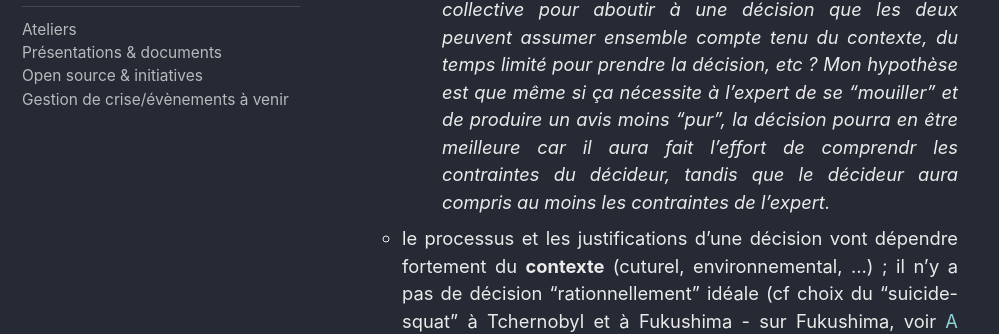
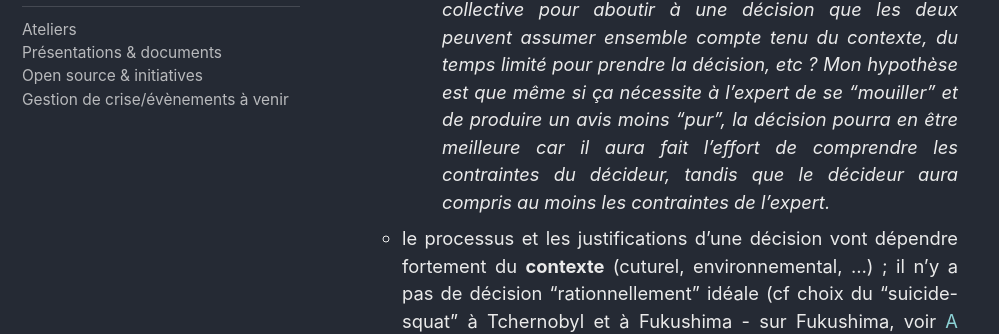
Before and after one commit to ccloquet/ccloquet.github.io, a Jekyll site: the page built from _posts/2019-10-11-IMDR.md, in a window 1280 px wide and 900 px high, scrolled down 891 px. Shown: the part 372-706 px from the top of the window, without its empty margins (0-999 px from the left). Built offline with Jekyll 4.4.1, drawn with Linux system fonts in a browser that asks for light colours; cached includes are drawn as plain includes; some of the changed text lies outside the part shown.

Commit message:
Update 2019-10-11-IMDR.md

```diff
--- a/_posts/2019-10-11-IMDR.md
+++ b/_posts/2019-10-11-IMDR.md
@@ -17,7 +17,7 @@ Alors, en vrac :
 	- en situation de crise, **leur donner un temps limité** pour rendre leur décision : "quelle que soit la température idéale de cuisson de l'oeuf à la coque, il faudra quand même le manger " ;
 	- les experts doivent pouvoir répondre avec un **niveau différent de précision en fonction du niveau de la demande** (terrain, stratégique, ...), quitte à ne pas être exhaustif/complètement exact. Ils doivent aussi pouvoir **répondre sans avoir les données**, ou à des **questions mal posées** ;
 	- plutôt qu'à un consensus, **aboutir à une décision partagée**
-	  -  _Note personnelle : ça me semble avoir du sens : plutôt qu'un expert en chambre qui fournit des informations incompréhensibles à un décideur qui a le nez dans le guidon, pourquoi ne pas mobiliser leur intelligence collective pour aboutir à une décision que les deux peuvent assumer ensemble compte tenu du contexte, du temps limité pour prendre la décision, etc ? Mon hypothèse est que même si ça nécessite à l'expert de se "mouiller" et de produire un avis moins "pur", la décision pourra en être meilleure car il aura fait l'effort de comprendr les contraintes du décideur, tandis que le décideur aura compris au moins les contraintes de l'expert._
+	  -  _Note personnelle : ça me semble avoir du sens : plutôt qu'un expert en chambre qui fournit des informations incompréhensibles à un décideur qui a le nez dans le guidon, pourquoi ne pas mobiliser leur intelligence collective pour aboutir à une décision que les deux peuvent assumer ensemble compte tenu du contexte, du temps limité pour prendre la décision, etc ? Mon hypothèse est que même si ça nécessite à l'expert de se "mouiller" et de produire un avis moins "pur", la décision pourra en être meilleure car il aura fait l'effort de comprendre les contraintes du décideur, tandis que le décideur aura compris au moins les contraintes de l'expert._
 	- le processus et les justifications d'une décision vont dépendre fortement du **contexte** (cuturel, environnemental, ...) ; il n'y a pas de décision "rationnellement" idéale (cf choix du "suicide-squat" à Tchernobyl et à Fukushima - sur Fukushima, voir [A _Human and Organizational Factors_ Perspective on the _Fukushima_ Nuclear _Accident_](https://www.irsn.fr/FR/expertise/rapports_expertise/Documents/surete/IRSN-PSN-SRDS-SFOHREX_2015-01_Fukushima-Human-Organizational.pdf) ;
 - **Les règles et les plans**
 	- On peut relier chaque accident à une règle enfreinte. Faut-il pour autant renforcer les règles ? Ou plutôt **renforcer le professionalisme et le relationnel** ?
```
